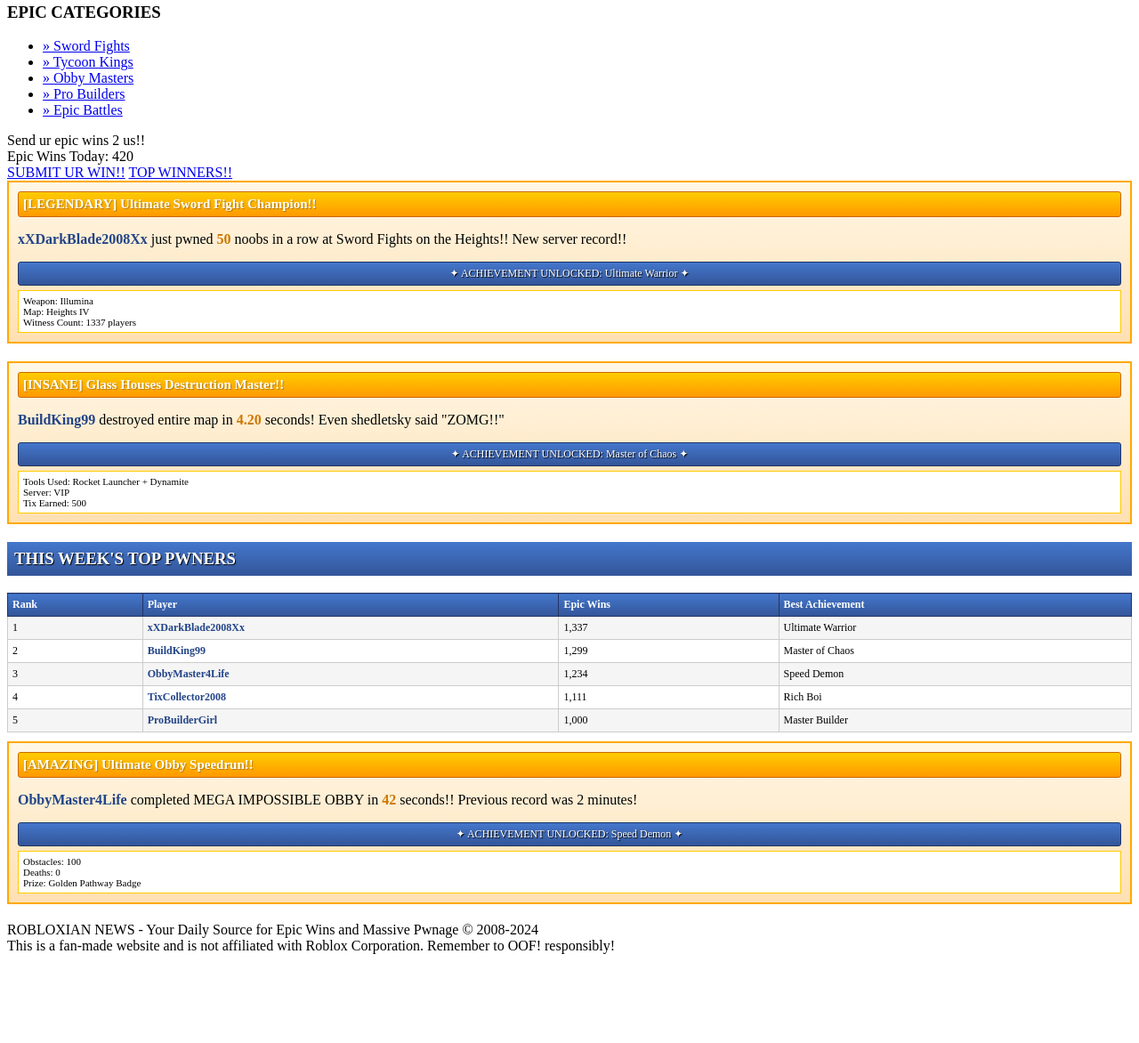
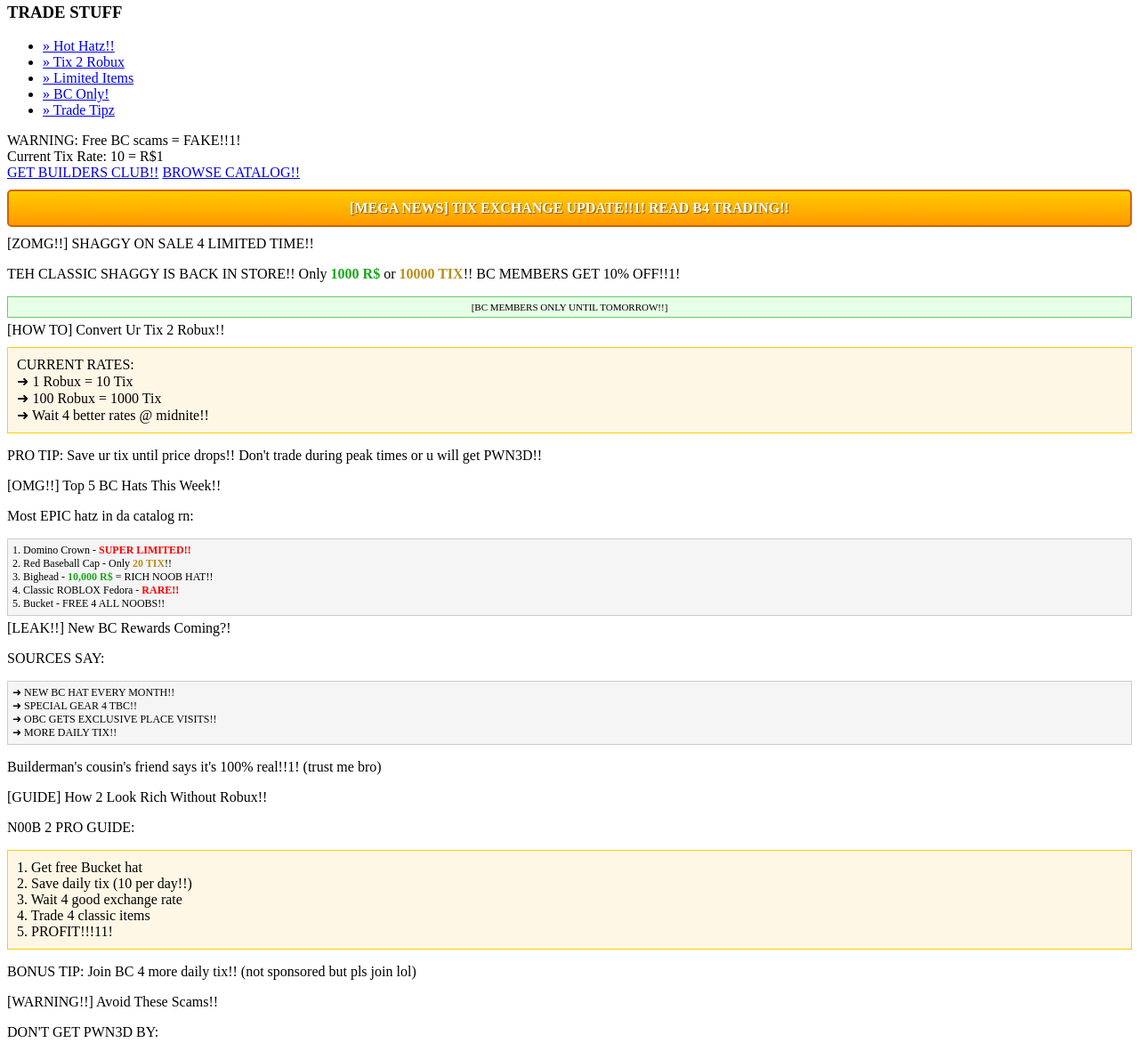
Before and after one commit to mentaladversity/robloxian-news, a plain HTML site: page epic-wins.html in a window 1280 px wide. Shown: the part 242-1414 px from the top of the page at 89% size. Before the commit the page ends 1322 px from the top, so only its background shows below. Drawn offline with Linux system fonts and the light colour scheme.

Commit message:
Update epic-wins.html

```diff
--- a/epic-wins.html
+++ b/epic-wins.html
@@ -2,83 +2,57 @@
 <html>
 <head>
     <meta name="viewport" content="width=device-width, initial-scale=1.0">
-    <title>Robloxian News - EPIC WINS!!</title>
+    <title>Robloxian News - BUILDERS CLUB!1!</title>
     <style>
-        /* Include all the previous CSS */
-        /* Add new styles specific to epic wins page */
-        .epic-win-box {
-            border: 2px solid #ffaa00;
-            margin-bottom: 20px;
-            background: linear-gradient(to bottom, #fff7e6 0%, #ffe0b3 100%);
+        .bc-alert {
+            background: linear-gradient(to bottom, #ffcc00 0%, #ff9900 100%);
+            border: 2px solid #cc6600;
+            color: white;
             padding: 10px;
+            margin: 10px 0;
+            font-weight: bold;
+            text-shadow: 1px 1px 1px rgba(0,0,0,0.5);
+            text-align: center;
+            border-radius: 5px;
         }
 
-        .epic-win-title {
-            font-size: 15px;
-            color: #cc7700;
-            margin-bottom: 10px;
-            font-weight: bold;
+        .item-preview {
+            background: #f5f5f5;
+            border: 1px solid #ccc;
             padding: 5px;
-            background: linear-gradient(to bottom, #ffcc00 0%, #ff9900 100%);
-            border: 1px solid #cc6600;
-            border-radius: 3px;
-            text-shadow: 1px 1px 1px rgba(0,0,0,0.3);
-            color: white;
+            margin: 5px 0;
+            font-size: 12px;
         }
 
-        .epic-stats {
-            background: #fff;
-            padding: 5px;
-            border: 1px solid #ffcc00;
-            margin-top: 5px;
-            font-size: 11px;
-        }
-
-        .achievement-unlocked {
-            background: linear-gradient(to bottom, #4477cc 0%, #335599 100%);
-            color: white;
-            padding: 5px 10px;
-            border-radius: 3px;
-            font-size: 12px;
-            text-shadow: 1px 1px 1px #000;
-            margin-top: 10px;
-            text-align: center;
-            border: 1px solid #223366;
-        }
-
-        .player-name {
-            color: #224488;
+        .robux {
+            color: #1ba51b;
             font-weight: bold;
         }
 
-        .score {
-            color: #cc7700;
+        .tix {
+            color: #b88e1a;
             font-weight: bold;
         }
 
-        .leaderboard {
-            width: 100%;
-            border-collapse: collapse;
+        .limited {
+            color: red;
+            font-weight: bold;
+        }
+
+        .trade-box {
+            background: #fff7e6;
+            border: 1px solid #ffcc00;
+            padding: 10px;
             margin: 10px 0;
         }
 
-        .leaderboard th {
-            background: linear-gradient(to bottom, #4477cc 0%, #335599 100%);
-            color: white;
+        .members-only {
+            background: #e6ffe6;
+            border: 1px solid #66cc66;
             padding: 5px;
-            text-align: left;
-            border: 1px solid #223366;
-            font-size: 12px;
-        }
-
-        .leaderboard td {
-            padding: 5px;
-            border: 1px solid #ccc;
-            font-size: 12px;
-        }
-
-        .leaderboard tr:nth-child(even) {
-            background: #f5f5f5;
+            margin: 5px 0;
+            font-size: 11px;
+            text-align: center;
         }
     </style>
 </head>
@@ -99,98 +73,94 @@
 
     <div class="main-content">
         <div class="sidebar">
-            <h3>EPIC CATEGORIES</h3>
+            <h3>TRADE STUFF</h3>
             <ul>
-                <li><a href="#sword">» Sword Fights</a></li>
-                <li><a href="#tycoon">» Tycoon Kings</a></li>
-                <li><a href="#obbys">» Obby Masters</a></li>
-                <li><a href="#builders">» Pro Builders</a></li>
-                <li><a href="#battles">» Epic Battles</a></li>
+                <li><a href="#hats">» Hot Hatz!!</a></li>
+                <li><a href="#tix">» Tix 2 Robux</a></li>
+                <li><a href="#limited">» Limited Items</a></li>
+                <li><a href="#bc">» BC Only!</a></li>
+                <li><a href="#trading">» Trade Tipz</a></li>
             </ul>
             <div class="warning-box">
-                Send ur epic wins 2 us!!
+                WARNING: Free BC scams = FAKE!!1!
             </div>
             <div class="noob-counter">
-                Epic Wins Today: 420
+                Current Tix Rate: 10 = R$1
             </div>
-            <a href="#submit" class="button">SUBMIT UR WIN!!</a>
-            <a href="#leaderboard" class="button">TOP WINNERS!!</a>
+            <a href="#submit" class="button">GET BUILDERS CLUB!!</a>
+            <a href="#catalogue" class="button">BROWSE CATALOG!!</a>
         </div>
 
-        <div class="epic-win-box">
-            <div class="epic-win-title">[LEGENDARY] Ultimate Sword Fight Champion!!</div>
-            <p><span class="player-name">xXDarkBlade2008Xx</span> just pwned <span class="score">50</span> noobs in a row at Sword Fights on the Heights!! New server record!!</p>
-            <div class="achievement-unlocked">✦ ACHIEVEMENT UNLOCKED: Ultimate Warrior ✦</div>
-            <div class="epic-stats">
-                Weapon: Illumina<br>
-                Map: Heights IV<br>
-                Witness Count: 1337 players
+        <div class="bc-alert">
+            [MEGA NEWS] TIX EXCHANGE UPDATE!!1! READ B4 TRADING!!
+        </div>
+
+        <div class="news-box">
+            <div class="news-title">[ZOMG!!] SHAGGY ON SALE 4 LIMITED TIME!!</div>
+            <p>TEH CLASSIC SHAGGY IS BACK IN STORE!! Only <span class="robux">1000 R$</span> or <span class="tix">10000 TIX</span>!! BC MEMBERS GET 10% OFF!!1!</p>
+            <div class="members-only">
+                [BC MEMBERS ONLY UNTIL TOMORROW!!]
             </div>
         </div>
 
-        <div class="epic-win-box">
-            <div class="epic-win-title">[INSANE] Glass Houses Destruction Master!!</div>
-            <p><span class="player-name">BuildKing99</span> destroyed entire map in <span class="score">4.20</span> seconds! Even shedletsky said "ZOMG!!"</p>
-            <div class="achievement-unlocked">✦ ACHIEVEMENT UNLOCKED: Master of Chaos ✦</div>
-            <div class="epic-stats">
-                Tools Used: Rocket Launcher + Dynamite<br>
-                Server: VIP<br>
-                Tix Earned: 500
+        <div class="news-box">
+            <div class="news-title">[HOW TO] Convert Ur Tix 2 Robux!!</div>
+            <div class="trade-box">
+                CURRENT RATES:<br>
+                ➜ 1 Robux = 10 Tix<br>
+                ➜ 100 Robux = 1000 Tix<br>
+                ➜ Wait 4 better rates @ midnite!!
+            </div>
+            <p>PRO TIP: Save ur tix until price drops!! Don't trade during peak times or u will get PWN3D!!</p>
+        </div>
+
+        <div class="news-box">
+            <div class="news-title">[OMG!!] Top 5 BC Hats This Week!!</div>
+            <p>Most EPIC hatz in da catalog rn:</p>
+            <div class="item-preview">
+                1. Domino Crown - <span class="limited">SUPER LIMITED!!</span><br>
+                2. Red Baseball Cap - Only <span class="tix">20 TIX</span>!!<br>
+                3. Bighead - <span class="robux">10,000 R$</span> = RICH NOOB HAT!!<br>
+                4. Classic ROBLOX Fedora - <span class="limited">RARE!!</span><br>
+                5. Bucket - FREE 4 ALL NOOBS!!
             </div>
         </div>
 
-        <h3 style="background: linear-gradient(to bottom, #4477cc 0%, #335599 100%); color: white; padding: 8px; text-shadow: 1px 1px 1px #000;">
-            THIS WEEK'S TOP PWNERS
-        </h3>
+        <div class="news-box">
+            <div class="news-title">[LEAK!!] New BC Rewards Coming?!</div>
+            <p>SOURCES SAY:</p>
+            <div class="item-preview">
+                ➜ NEW BC HAT EVERY MONTH!!<br>
+                ➜ SPECIAL GEAR 4 TBC!!<br>
+                ➜ OBC GETS EXCLUSIVE PLACE VISITS!!<br>
+                ➜ MORE DAILY TIX!!
+            </div>
+            <p>Builderman's cousin's friend says it's 100% real!!1! (trust me bro)</p>
+        </div>
 
-        <table class="leaderboard">
-            <tr>
-                <th>Rank</th>
-                <th>Player</th>
-                <th>Epic Wins</th>
-                <th>Best Achievement</th>
-            </tr>
-            <tr>
-                <td>1</td>
-                <td class="player-name">xXDarkBlade2008Xx</td>
-                <td>1,337</td>
-                <td>Ultimate Warrior</td>
-            </tr>
-            <tr>
-                <td>2</td>
-                <td class="player-name">BuildKing99</td>
-                <td>1,299</td>
-                <td>Master of Chaos</td>
-            </tr>
-            <tr>
-                <td>3</td>
-                <td class="player-name">ObbyMaster4Life</td>
-                <td>1,234</td>
-                <td>Speed Demon</td>
-            </tr>
-            <tr>
-                <td>4</td>
-                <td class="player-name">TixCollector2008</td>
-                <td>1,111</td>
-                <td>Rich Boi</td>
-            </tr>
-            <tr>
-                <td>5</td>
-                <td class="player-name">ProBuilderGirl</td>
-                <td>1,000</td>
-                <td>Master Builder</td>
-            </tr>
-        </table>
+        <div class="news-box">
+            <div class="news-title">[GUIDE] How 2 Look Rich Without Robux!!</div>
+            <p>N00B 2 PRO GUIDE:</p>
+            <div class="trade-box">
+                1. Get free Bucket hat<br>
+                2. Save daily tix (10 per day!!)<br>
+                3. Wait 4 good exchange rate<br>
+                4. Trade 4 classic items<br>
+                5. PROFIT!!!11!
+            </div>
+            <p>BONUS TIP: Join BC 4 more daily tix!! (not sponsored but pls join lol)</p>
+        </div>
 
-        <div class="epic-win-box">
-            <div class="epic-win-title">[AMAZING] Ultimate Obby Speedrun!!</div>
-            <p><span class="player-name">ObbyMaster4Life</span> completed MEGA IMPOSSIBLE OBBY in <span class="score">42</span> seconds!! Previous record was 2 minutes!</p>
-            <div class="achievement-unlocked">✦ ACHIEVEMENT UNLOCKED: Speed Demon ✦</div>
-            <div class="epic-stats">
-                Obstacles: 100<br>
-                Deaths: 0<br>
-                Prize: Golden Pathway Badge
+        <div class="news-box">
+            <div class="news-title">[WARNING!!] Avoid These Scams!!</div>
+            <p>DON'T GET PWN3D BY:</p>
+            <div class="warning-box">
+                ❌ "Free Robux" = FAKE!!<br>
+                ❌ "BC Generator" = SCAM!!<br>
+                ❌ "Double Ur Tix" = HAX!!<br>
+                ❌ "Admin Items" = N00B TRAP!!
             </div>
+            <p>Stay safe and trade smart!! Only use OFFICIAL ROBLOX CATALOG!!</p>
         </div>
 
         <div style="clear: both;"></div>
```
